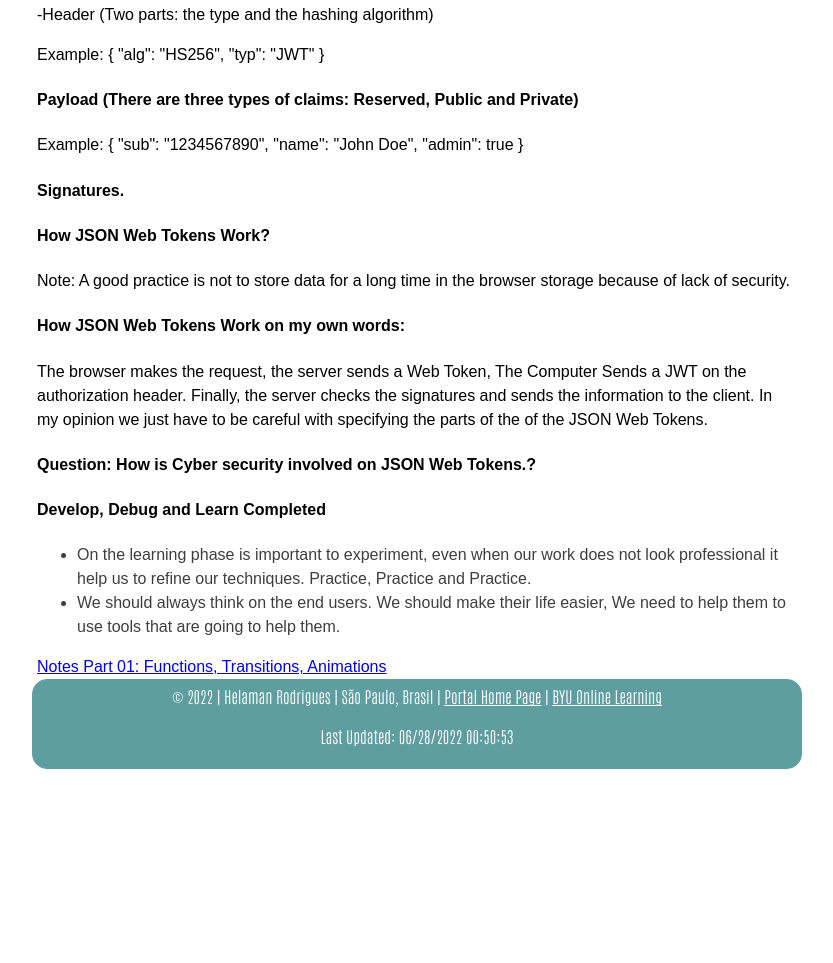
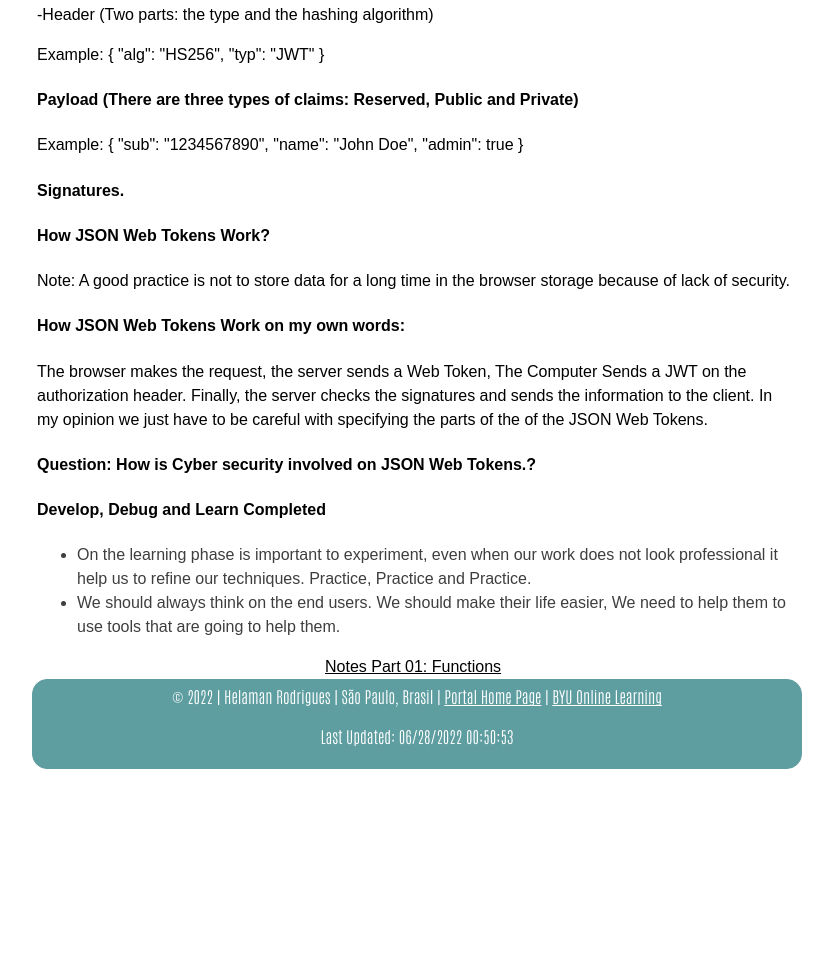
Before and after one commit to helamanrodrigues/Notes-From-WDD330, a plain HTML site: page w04b.html in a window 1280 px wide. Shown: the part 414-1377 px from the top of the page, without its empty margins (223-1056 px from the left). Before the commit the page ends 1191 px from the top, so only its background shows below. Drawn offline with Linux system fonts and the light colour scheme.

Commit message:
center the link between notes

```diff
--- a/css/indexsmall.css
+++ b/css/indexsmall.css
@@ -63,3 +63,8 @@ ul a:hover{
 footer a {
   color: white;
 }
+
+main a {
+  color: black;
+  padding: 18em 18em;
+}
--- a/w04b.html
+++ b/w04b.html
@@ -73,7 +73,7 @@
            <li>We should always think on the end users. We should make their life easier, We need to help them to use tools that are going to help them.</li>
        </ul>
 
-        <a href="w04.html">Notes Part 01: Functions, Transitions, Animations</a>
+        <a href="w04.html">Notes Part 01: Functions</a>
 
     </main>
 
```
